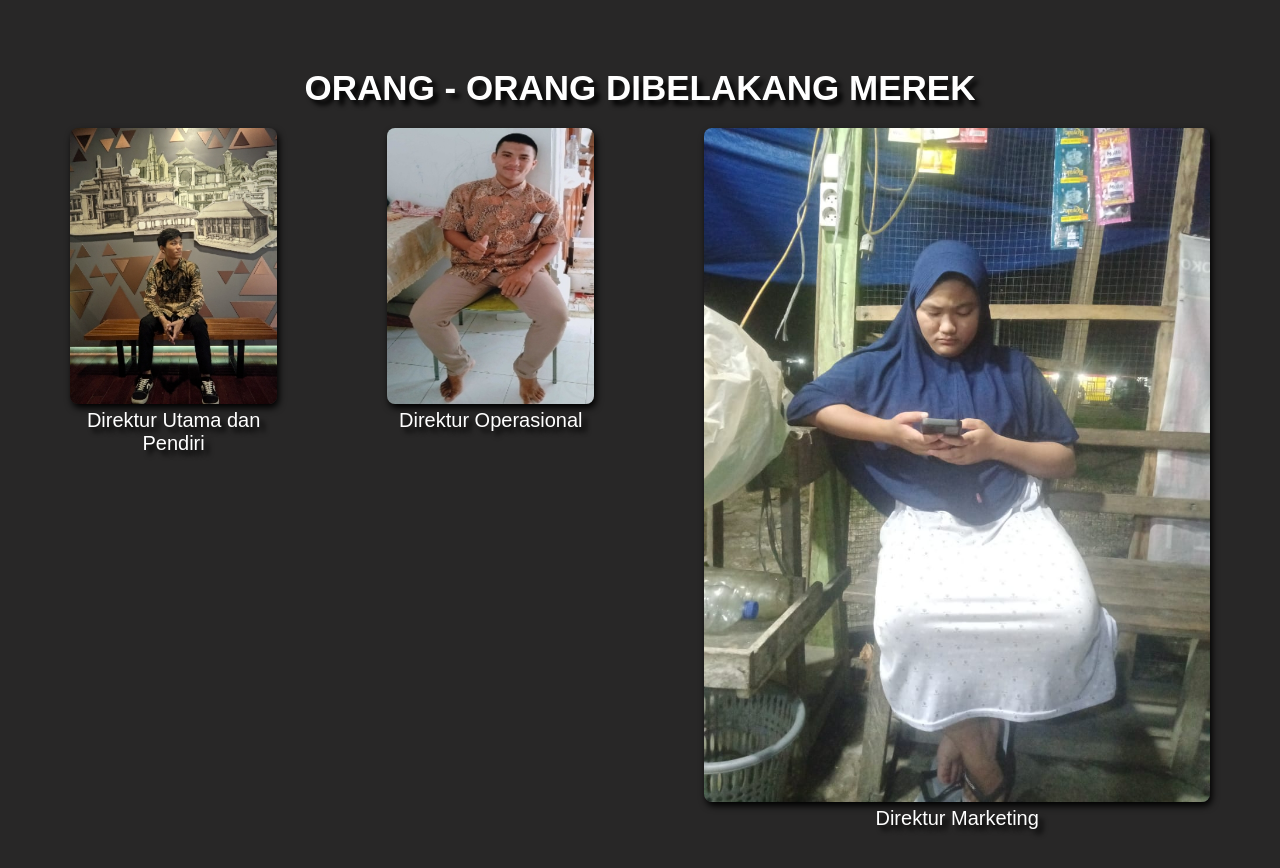
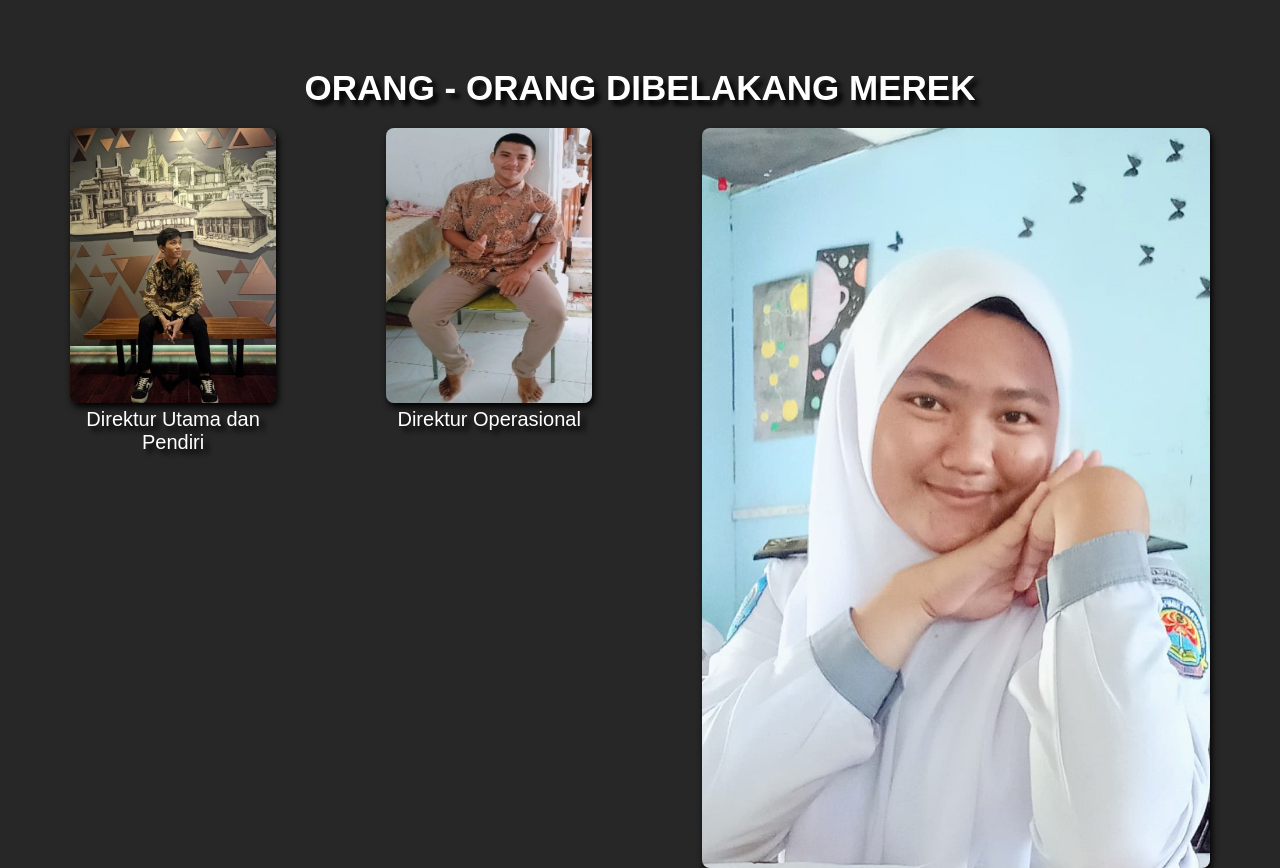
Before and after one commit to aafiii-v/coffee-shop, a website: page about.html in a window 1280 px wide. Shown: the part 1300-2168 px from the top of the page. Drawn offline with Linux system fonts and the light colour scheme.

Commit message:
Change Marketing Director

```diff
--- a/about.html
+++ b/about.html
@@ -94,7 +94,7 @@
                             <p>Direktur Operasional</p>
                         </div>
                         <div class="ketua">
-                            <img src="/kinah.jpg" alt="marketing">
+                            <img src="/sakinah.jpg" alt="marketing">
                             <p>Direktur Marketing</p>
                         </div>
                     </div>
```
